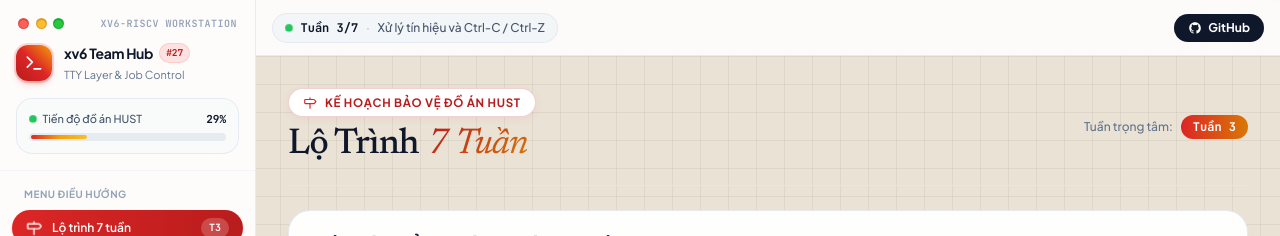
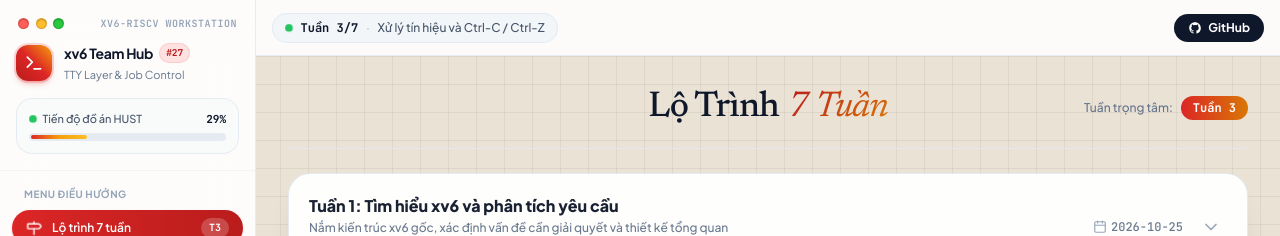
Before and after one commit to kudohieu1209/hedieuhanh-web, a React (Vite) app: page / in a window 1280 px wide. Shown: the top 236 px of the page. Built offline with nearby package versions, Linux system fonts and the light colour scheme; no server answers; the database is empty.

Commit message:
feat(roadmap): bo badge hero va can giua tieu de Lo trinh 7 tuan

```diff
--- a/src/pages/RoadmapPage.tsx
+++ b/src/pages/RoadmapPage.tsx
@@ -1,7 +1,6 @@
 import React, { useState } from 'react';
 import { useApp } from '../context/AppContext';
 import {
-  Milestone,
   CheckCircle2,
   Clock,
   Calendar,
@@ -42,18 +41,12 @@ export const RoadmapPage: React.FC = () => {
   return (
     <div className="space-y-6 animate-in fade-in duration-300">
       {/* Header */}
-      <div className="flex flex-col sm:flex-row sm:items-center justify-between gap-3 border-b border-slate-200/90 dark:border-slate-800/80 pb-5">
-        <div>
-          <div className="ds-hero-badge mb-2">
-            <Milestone className="w-3.5 h-3.5 text-red-600" />
-            <span>KẾ HOẠCH BẢO VỆ ĐỒ ÁN HUST</span>
-          </div>
-          <h1 className="ds-editorial-headline text-2xl sm:text-4xl font-bold text-slate-900 dark:text-white">
-            Lộ Trình <em>7 Tuần</em>
-          </h1>
-        </div>
+      <div className="relative flex items-center justify-center border-b border-slate-200/90 dark:border-slate-800/80 pb-4 sm:pb-5">
+        <h1 className="ds-editorial-headline text-2xl sm:text-4xl font-bold text-slate-900 dark:text-white text-center">
+          Lộ Trình <em>7 Tuần</em>
+        </h1>
 
-        <div className="hidden sm:flex items-center gap-2">
+        <div className="hidden sm:flex items-center gap-2 absolute right-0">
           <span className="text-xs text-slate-500 dark:text-slate-400 font-medium">
             Tuần trọng tâm:
           </span>
```
